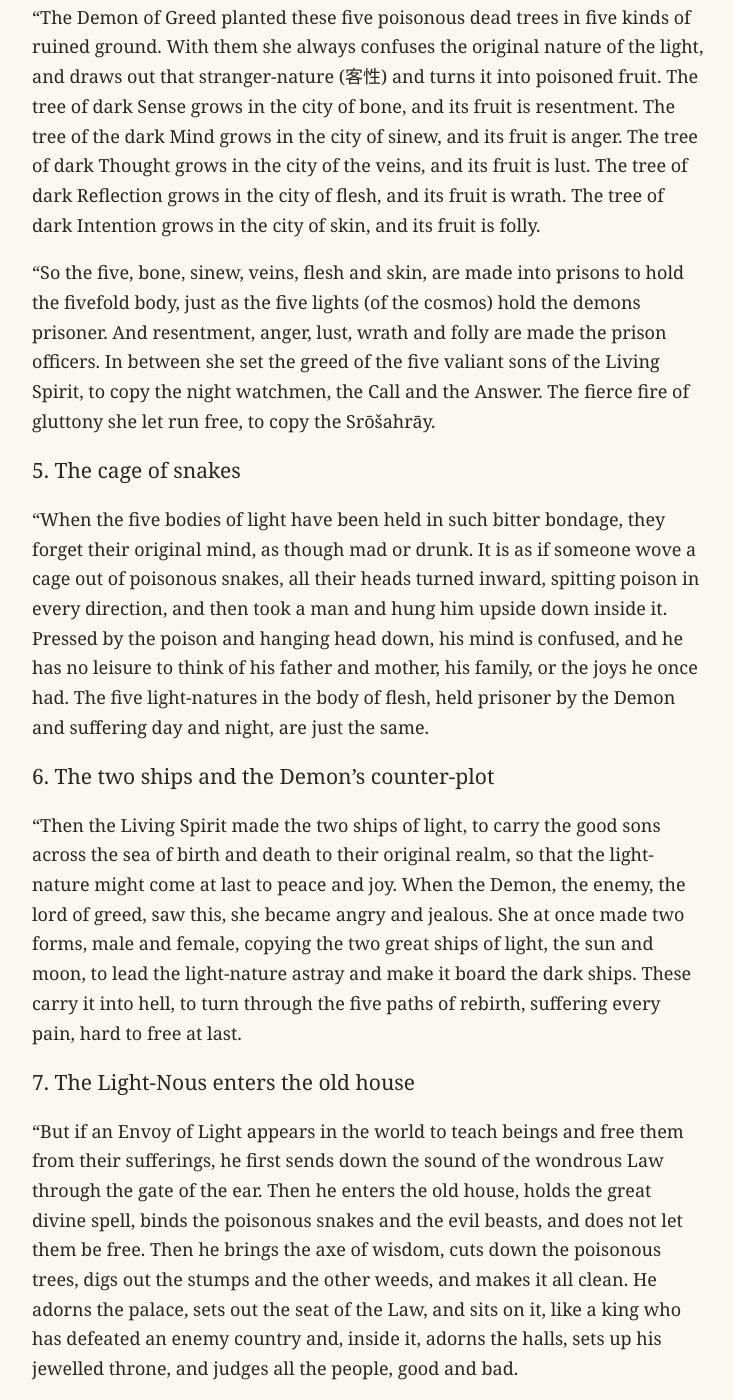
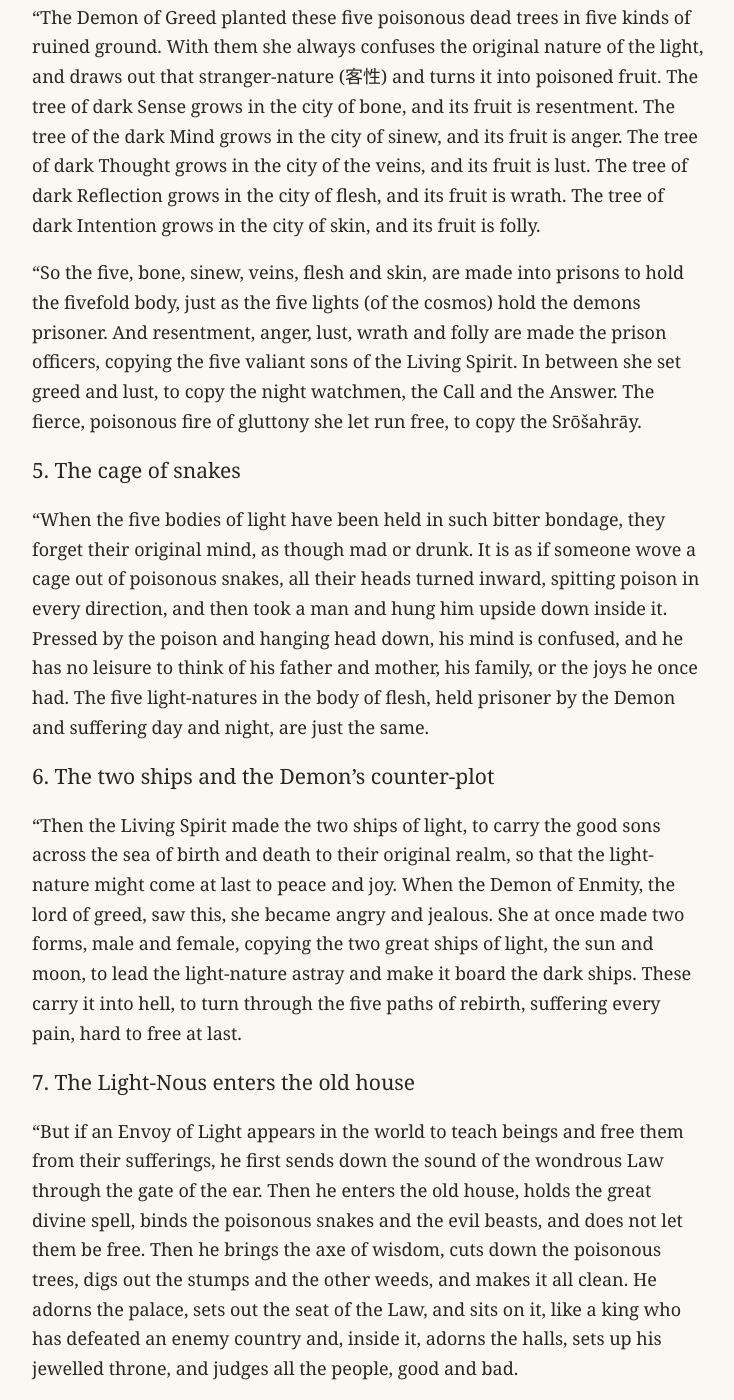
Before and after one commit to EmmaLeonhart/manichaean-scripture-compendium, a Jekyll site: the page built from docs/texts/traite.md, in a window 1280 px wide and 1400 px high, scrolled down 4213 px. Shown: the whole window, without its empty margins (272-1006 px from the left). Built offline with Jekyll 4.4.1, drawn with Linux system fonts in a browser that asks for light colours; some of the changed text lies outside the part shown.

Commit message:
Traité: fix section 4 against Chavannes & Pelliot (放 = imitate)
Co-Authored-By: Claude Opus 5.5 <noreply@anthropic.com>
Claude-Session: https://claude.ai/code/session_01UbDUcUErs4YiTmKVvLzSHG

```diff
--- a/docs/texts/traite.md
+++ b/docs/texts/traite.md
@@ -150,9 +150,10 @@ city of skin, and its fruit is folly.
 "So the five, bone, sinew, veins, flesh and skin, are made into prisons to
 hold the fivefold body, just as the five lights (of the cosmos) hold the
 demons prisoner. And resentment, anger, lust, wrath and folly are made the
-prison officers. In between she set the greed of the five valiant sons of
-the Living Spirit, to copy the night watchmen, the Call and the Answer.
-The fierce fire of gluttony she let run free, to copy the Srōšahrāy.
+prison officers, copying the five valiant sons of the Living Spirit. In
+between she set greed and lust, to copy the night watchmen, the Call and the
+Answer. The fierce, poisonous fire of gluttony she let run free, to copy the
+Srōšahrāy.
 
 ### 5. The cage of snakes
 
@@ -170,8 +171,8 @@ the same.
 
 "Then the Living Spirit made the two ships of light, to carry the good sons
 across the sea of birth and death to their original realm, so that the
-light-nature might come at last to peace and joy. When the Demon, the
-enemy, the lord of greed, saw this, she became angry and jealous. She at
+light-nature might come at last to peace and joy. When the Demon of
+Enmity, the lord of greed, saw this, she became angry and jealous. She at
 once made two forms, male and female, copying the two great ships of light,
 the sun and moon, to lead the light-nature astray and make it board the
 dark ships. These carry it into hell, to turn through the five paths of
@@ -853,6 +854,9 @@ accepted it according to the Law, and joyfully put it into practice.
   Chavannes and Pelliot read it *yi-lieou-eul-yun-ni* and leave it
   untranslated. In the comparison it stands for the gold ore, the mixture
   being refined.
+- **放** is often used for 仿, "to imitate", as Chavannes and Pelliot saw
+  (§§3, 4, 6). In §4 this settles the sense: the five passions copy the five
+  sons of the Living Spirit.
 - **有礙無礙**, "the bounded and the unbounded" (§§3, 9, 17), follows
   Chavannes and Pelliot ("le limité et l'illimité"). It points to the
   Manichaean contrast between finite form and unbounded elements.
```
Also changed, not shown: devlog.md (+1 -0 lines), queue.md (+2 -2 lines).
